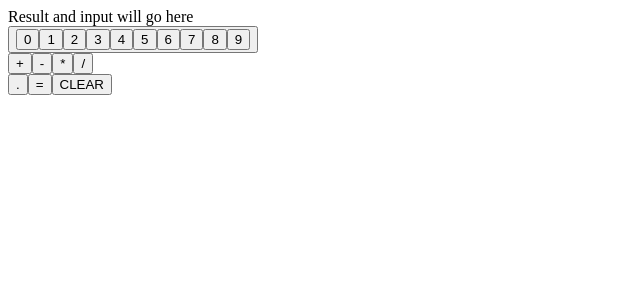
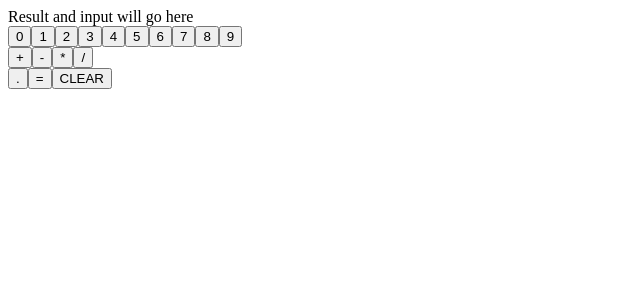
Before and after one commit to VPilipenko334/GoSchoolBox-coding-challenge, a JavaScript app: page / in a window 1280 px wide. Shown: the top 300 px of the page, without its empty margins (0-640 px from the left). Built offline with nearby package versions, Linux system fonts and the light colour scheme; the HTML template or start-up script is replaced by a standard one.

Commit message:
fixed up buttons

```diff
--- a/src/App.js
+++ b/src/App.js
@@ -22,7 +22,7 @@ function App() {
           </div>
 
           <div className="numbers">
-            <button>{allDigits()}</button>
+            {allDigits()}
           </div>
 
           <div className="basic-operators">
```
